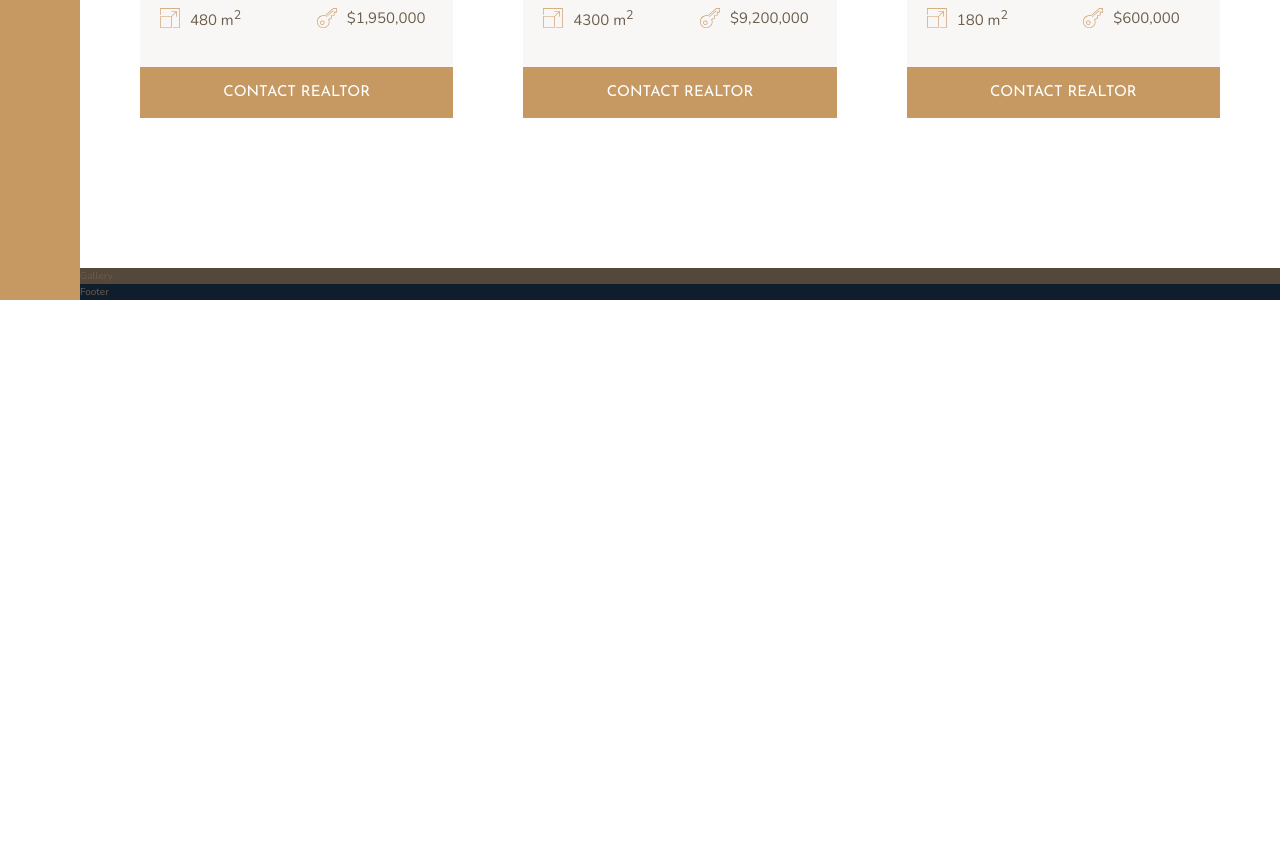
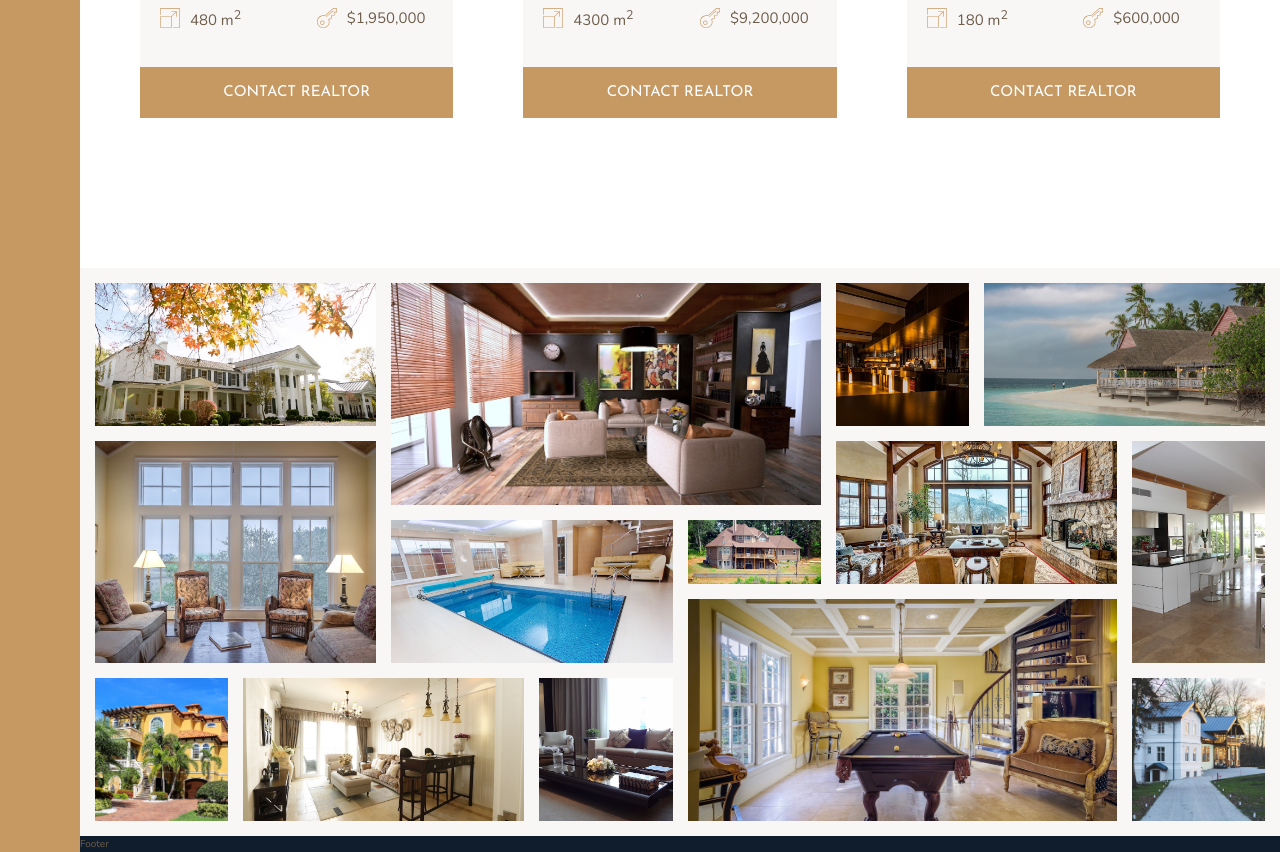
Before and after one commit to kostiantynnahula/nexter-sass, a website: page index.html in a window 1280 px wide. Shown: the part 2683-3535 px from the top of the page. Before the commit the page ends 2983 px from the top, so only its background shows below. Drawn offline with nearby package versions, Linux system fonts and the light colour scheme.

Commit message:
Implmeneted the Gallery section

```diff
--- a/index.html
+++ b/index.html
@@ -283,7 +283,48 @@
     </section>
 
     <section class="gallery">
-      Gallery
+      <figure class="gallery__item gallery__item--1">
+        <img src="img/gal-1.jpeg" alt="Gallery img 1" class="gallery__img">
+      </figure>
+      <figure class="gallery__item gallery__item--2">
+        <img src="img/gal-2.jpeg" alt="Gallery img 2" class="gallery__img">
+      </figure>
+      <figure class="gallery__item gallery__item--3">
+        <img src="img/gal-3.jpeg" alt="Gallery img 3" class="gallery__img">
+      </figure>
+      <figure class="gallery__item gallery__item--4">
+        <img src="img/gal-4.jpeg" alt="Gallery img 4" class="gallery__img">
+      </figure>
+      <figure class="gallery__item gallery__item--5">
+        <img src="img/gal-5.jpeg" alt="Gallery img 5" class="gallery__img">
+      </figure>
+      <figure class="gallery__item gallery__item--6">
+        <img src="img/gal-6.jpeg" alt="Gallery img 6" class="gallery__img">
+      </figure>
+      <figure class="gallery__item gallery__item--7">
+        <img src="img/gal-7.jpeg" alt="Gallery img 7" class="gallery__img">
+      </figure>
+      <figure class="gallery__item gallery__item--8">
+        <img src="img/gal-8.jpeg" alt="Gallery img 8" class="gallery__img">
+      </figure>
+      <figure class="gallery__item gallery__item--9">
+        <img src="img/gal-9.jpeg" alt="Gallery img 9" class="gallery__img">
+      </figure>
+      <figure class="gallery__item gallery__item--10">
+        <img src="img/gal-10.jpeg" alt="Gallery img 10" class="gallery__img">
+      </figure>
+      <figure class="gallery__item gallery__item--11">
+        <img src="img/gal-11.jpeg" alt="Gallery img 11" class="gallery__img">
+      </figure>
+      <figure class="gallery__item gallery__item--12">
+        <img src="img/gal-12.jpeg" alt="Gallery img 12" class="gallery__img">
+      </figure>
+      <figure class="gallery__item gallery__item--13">
+        <img src="img/gal-13.jpeg" alt="Gallery img 13" class="gallery__img">
+      </figure>
+      <figure class="gallery__item gallery__item--14">
+        <img src="img/gal-14.jpeg" alt="Gallery img 14" class="gallery__img">
+      </figure>
     </section>
 
     <footer class="footer">
--- a/sass/_gallery.scss
+++ b/sass/_gallery.scss
@@ -1,5 +1,89 @@
 .gallery {
-  background-color: $color-grey-dark-1;
+  background-color: $color-grey-light-1;
+  grid-column: full-start / full-end;
 
-  grid-column: full-start / full-end;
+  display: grid;
+  grid-template-columns: repeat(8, 1fr);
+  grid-template-rows: repeat(7, 5vw);
+  grid-gap: 1.5rem;
+  padding: 1.5rem;
+
+  &__item {
+    &--1 {
+        grid-row: 1 / span 2;
+        grid-column: 1 / span 2;
+    }
+
+    &--2 {
+        grid-row: 1 / span 3;
+        grid-column: 3 / span 3;
+    }
+
+    &--3 {
+        grid-row: 1 / span 2;
+        grid-column: 6 / 7;
+    }
+
+    &--4 {
+        grid-row: 1 / span 2;
+        grid-column: 7 / -1;
+    }
+
+    &--5 {
+        grid-row: 3 / span 3;
+        grid-column: 1 / span 2;
+    }
+
+    &--6 {
+        grid-row: 4 / span 2;
+        grid-column: 3 / span 2;
+    }
+
+    &--7 {
+        grid-row: 4 / 5;
+        grid-column: 5 / 6;
+    }
+
+    &--8 {
+        grid-row: 3 / span 2;
+        grid-column: 6 / span 2;
+    }
+
+    &--9 {
+        grid-row: 3 / span 3;
+        grid-column: 8 / -1;
+    }
+
+    &--10 {
+        grid-row: 6 / span 2;
+        grid-column: 1 / 2;
+    }
+
+    &--11 {
+        grid-row: 6 / span 2;
+        grid-column: 2 / span 2;
+    }
+
+    &--12 {
+        grid-row: 6 / span 2;
+        grid-column: 4 / 5;
+    }
+
+    &--13 {
+        grid-row: 5 / span 3;
+        grid-column: 5 / span 3;
+    }
+
+    &--14 {
+        grid-row: 6 / span 2;
+        grid-column: 8 / -1;
+    }
+  }
+
+  &__img {
+    width: 100%;
+    height: 100%;
+    object-fit: cover;
+    display: block;
+  }
 }
```
Also changed, not shown: css/style.css.
